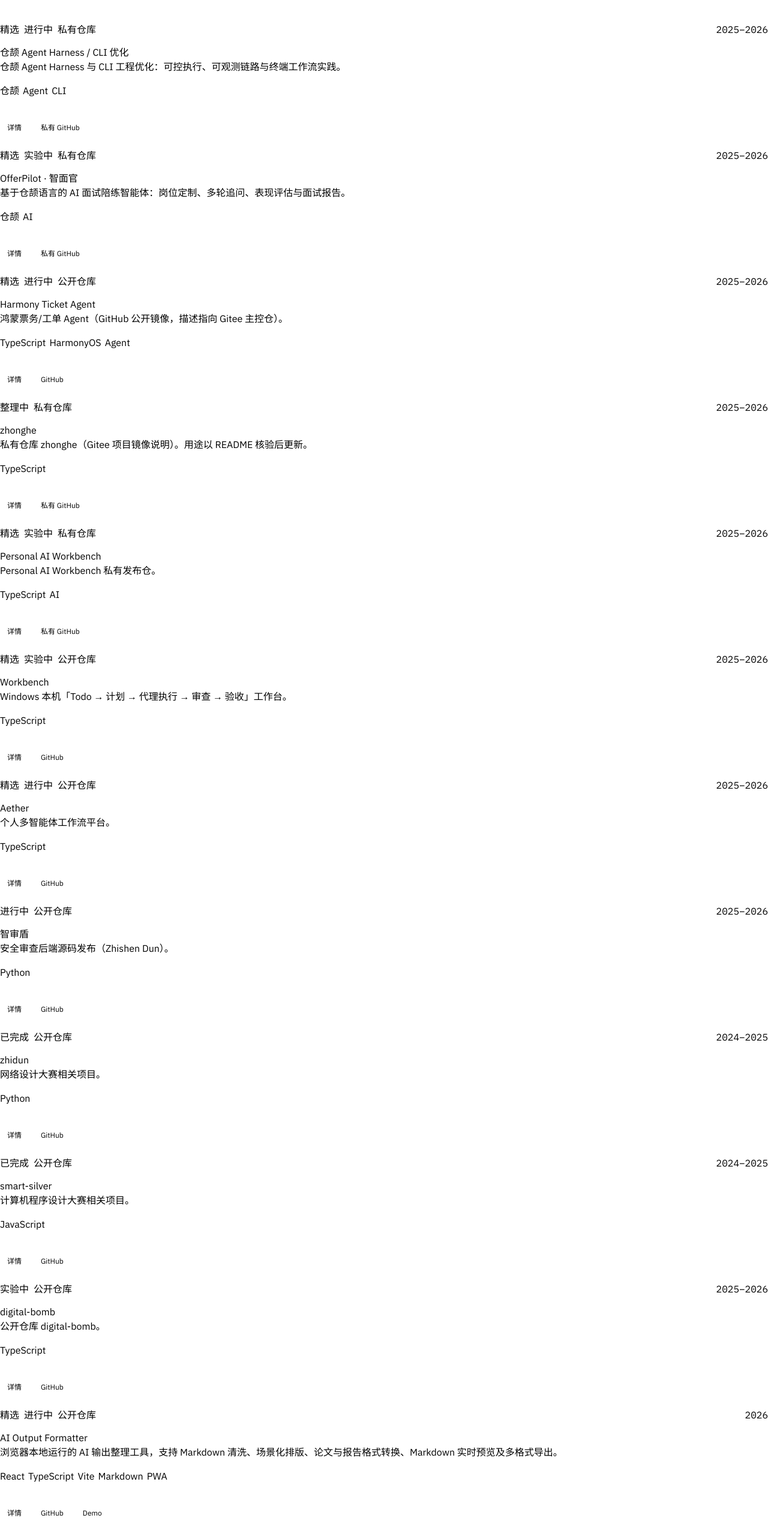
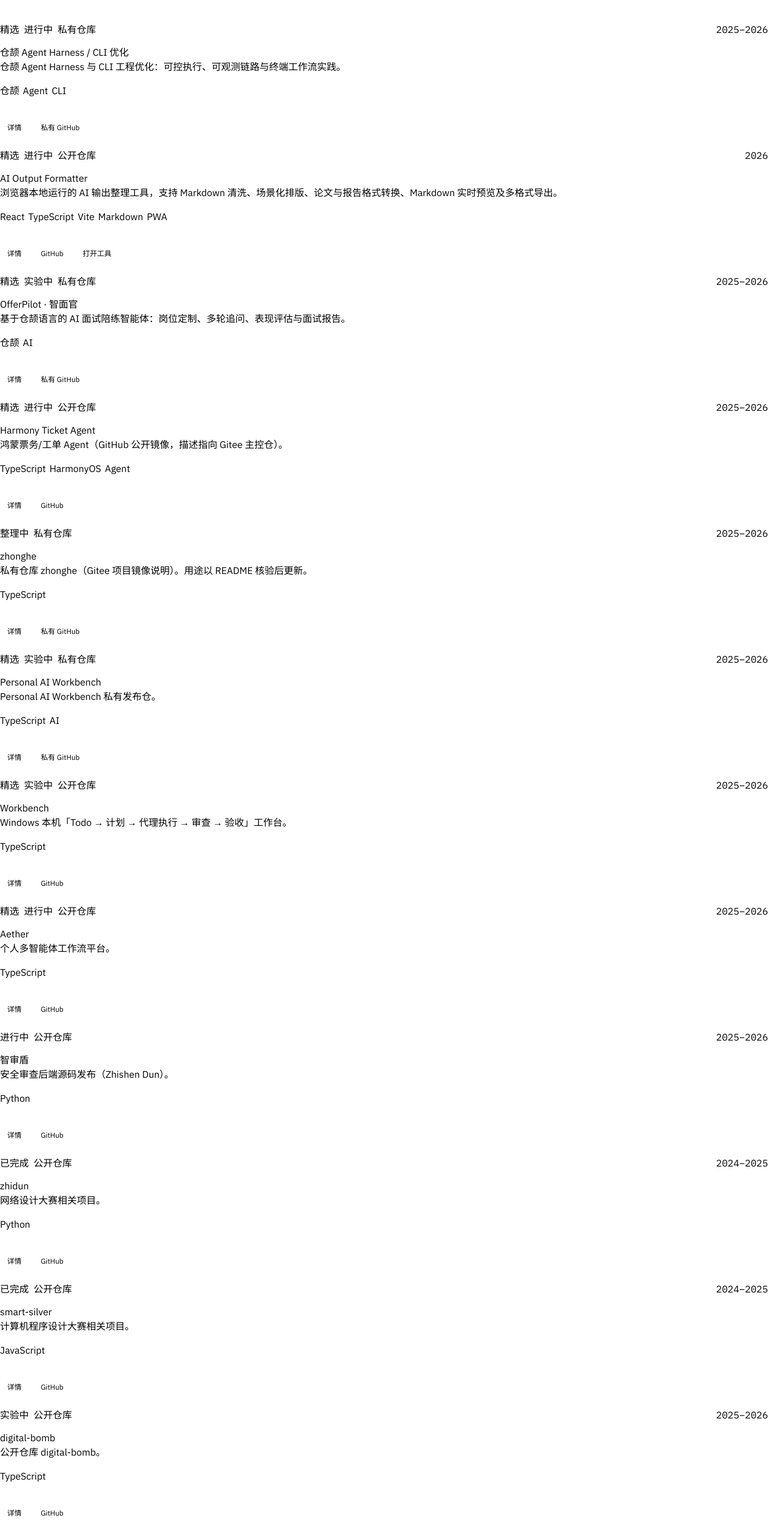
Before and after one commit to Logikinet/Logikinet.github.io, an Astro site: page /projects in a window 1280 px wide. Shown: the part 251-2797 px from the top of the page at 60% size. Built offline with nearby package versions, Linux system fonts and the light colour scheme; Astro itself is replaced by a stand-in of ours.

Commit message:
问题或需求描述：AI Output Formatter 已接入工具箱，但未登记到 AquaLeap 项目作品集
修复或实现思路：确认仓库映射与 catalog 精选登记，调整作品集排序，站内工具入口显示为「打开工具」

```diff
--- a/src/components/ProjectCard.astro
+++ b/src/components/ProjectCard.astro
@@ -72,6 +72,11 @@
     }
     {
       project.demo ? (
+        project.demo.startsWith("/") ? (
+          <a href={project.demo} class="btn-ghost !px-3 !py-1.5 text-xs">
+            {project.demo.startsWith("/tools/") ? "打开工具" : "打开"}
+          </a>
+        ) : (
           <a
             href={project.demo}
             class="btn-ghost !px-3 !py-1.5 text-xs"
@@ -80,6 +85,7 @@
           >
             Demo
           </a>
+        )
       ) : null
     }
   </div>
--- a/src/data/projects/catalog.ts
+++ b/src/data/projects/catalog.ts
@@ -62,6 +62,22 @@
     year: "2025–2026",
     ownership: "original",
     verificationStatus: "partial",
+  }),
+  withRepo({
+    id: "ai-output-formatter",
+    title: "AI Output Formatter",
+    summary:
+      "浏览器本地运行的 AI 输出整理工具，支持 Markdown 清洗、场景化排版、论文与报告格式转换、Markdown 实时预览及多格式导出。",
+    description:
+      "面向 ChatGPT、Claude、Gemini、Cursor 等 AI 输出内容的浏览器端整理工作台，核心规则处理默认在本地完成。",
+    stack: ["React", "TypeScript", "Vite", "Markdown", "PWA"],
+    status: "进行中",
+    featured: true,
+    visibility: "public",
+    demo: "/tools/ai-output-formatter/",
+    year: "2026",
+    ownership: "original",
+    verificationStatus: "verified",
   }),
   withRepo({
     id: "offer-pilot",
@@ -197,28 +213,6 @@
     ownership: "original",
     verificationStatus: "pending",
   }),
-  withRepo({
-    id: "ai-output-formatter",
-    title: "AI Output Formatter",
-    summary:
-      "浏览器本地运行的 AI 输出整理工具，支持 Markdown 清洗、场景化排版、论文与报告格式转换、Markdown 实时预览及多格式导出。",
-    description:
-      "面向 ChatGPT、Claude、Gemini、Cursor 等 AI 输出内容的浏览器端整理工作台，核心规则处理默认在本地完成。",
-    stack: [
-      "React",
-      "TypeScript",
-      "Vite",
-      "Markdown",
-      "PWA",
-    ],
-    status: "进行中",
-    featured: true,
-    visibility: "public",
-    demo: "/tools/ai-output-formatter/",
-    year: "2026",
-    ownership: "original",
-    verificationStatus: "verified",
-  }),
   // 本地汇总（无远程映射）
   {
     id: "harmonyos-dev",
```
Lines whose indentation alone changed are shown as unchanged.
